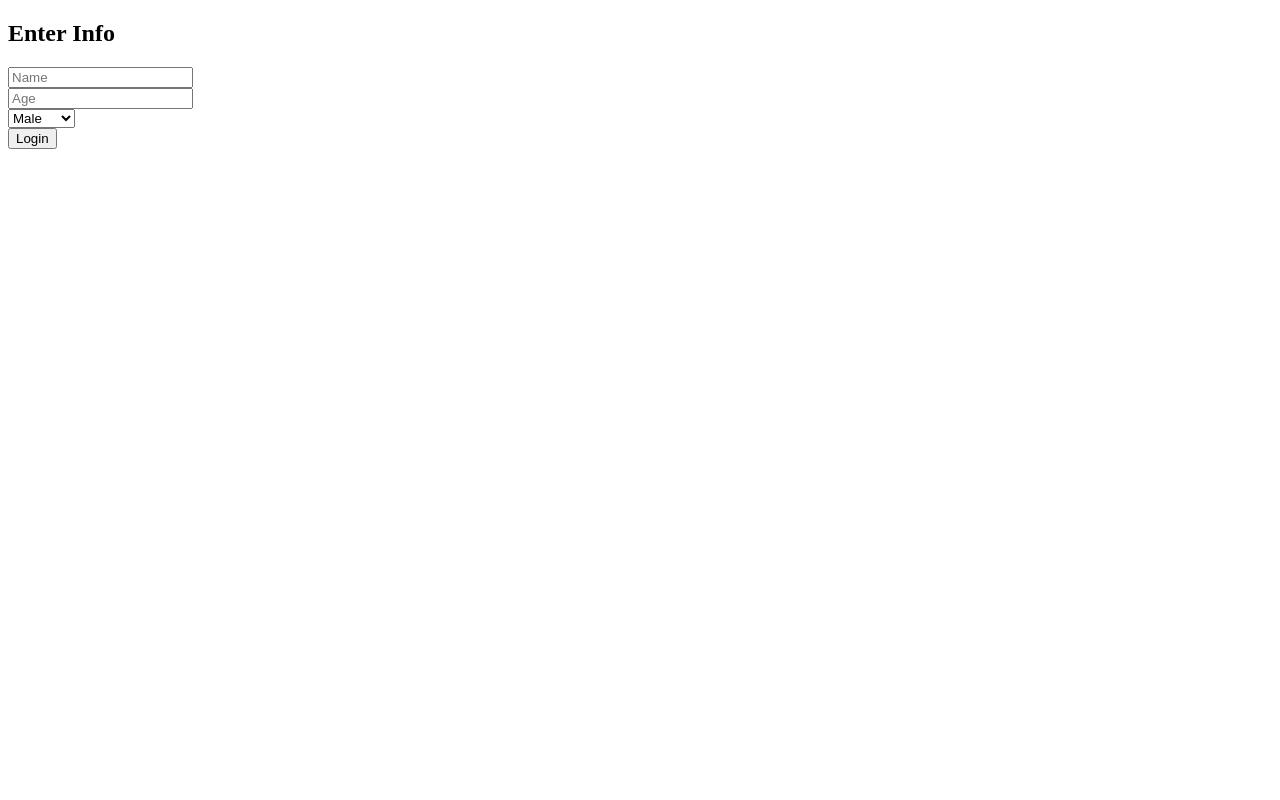
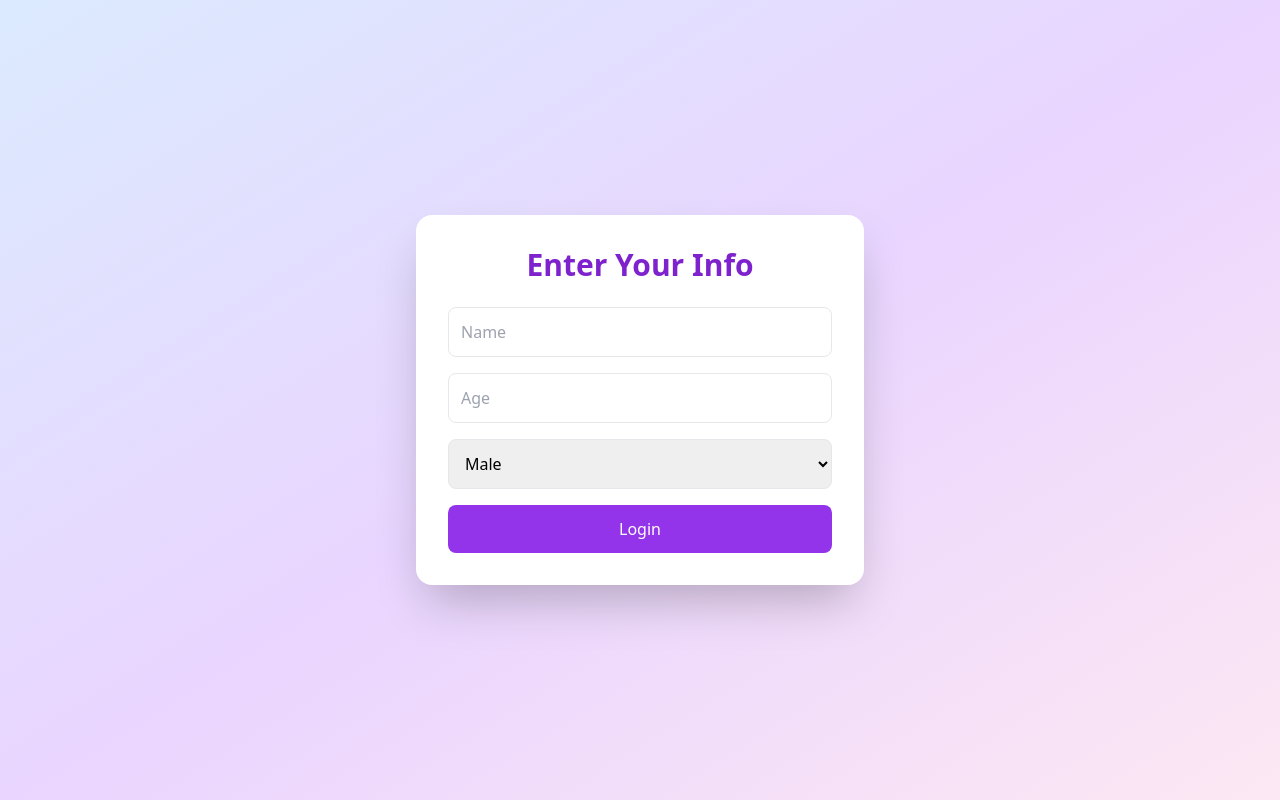
Before and after one commit to Mlink6783/Random-Chat, a website: page random-chat/public/index.html in a window 1280 px wide. Drawn offline with nearby package versions, Linux system fonts and the light colour scheme.

Commit message:
Update index.html

```diff
--- a/random-chat/public/index.html
+++ b/random-chat/public/index.html
@@ -1,19 +1,44 @@
 <!DOCTYPE html>
-<html>
+<html lang="en">
 <head>
+  <meta charset="UTF-8" />
+  <meta name="viewport" content="width=device-width, initial-scale=1.0"/>
   <title>Login</title>
+  <script src="https://cdn.tailwindcss.com"></script>
 </head>
-<body>
-  <h2>Enter Info</h2>
-  <form id="loginForm">
-    <input type="text" placeholder="Name" id="name" required><br>
-    <input type="number" placeholder="Age" id="age" required><br>
-    <select id="sex">
-      <option value="Male">Male</option>
-      <option value="Female">Female</option>
-    </select><br>
-    <button type="submit">Login</button>
-  </form>
+<body class="bg-gradient-to-br from-blue-100 via-purple-200 to-pink-100 min-h-screen flex items-center justify-center">
+  <div class="bg-white p-8 rounded-2xl shadow-2xl max-w-md w-full">
+    <h2 class="text-3xl font-bold text-center text-purple-700 mb-6">Enter Your Info</h2>
+    <form id="loginForm" class="space-y-4">
+      <input
+        type="text"
+        placeholder="Name"
+        id="name"
+        required
+        class="w-full p-3 border rounded-lg focus:outline-none focus:ring-2 focus:ring-purple-400"
+      />
+      <input
+        type="number"
+        placeholder="Age"
+        id="age"
+        required
+        class="w-full p-3 border rounded-lg focus:outline-none focus:ring-2 focus:ring-purple-400"
+      />
+      <select
+        id="sex"
+        class="w-full p-3 border rounded-lg focus:outline-none focus:ring-2 focus:ring-purple-400"
+      >
+        <option value="Male">Male</option>
+        <option value="Female">Female</option>
+      </select>
+      <button
+        type="submit"
+        class="w-full bg-purple-600 text-white p-3 rounded-lg hover:bg-purple-700 transition-all duration-300"
+      >
+        Login
+      </button>
+    </form>
+  </div>
 
   <script>
     document.getElementById('loginForm').addEventListener('submit', function(e) {
```
